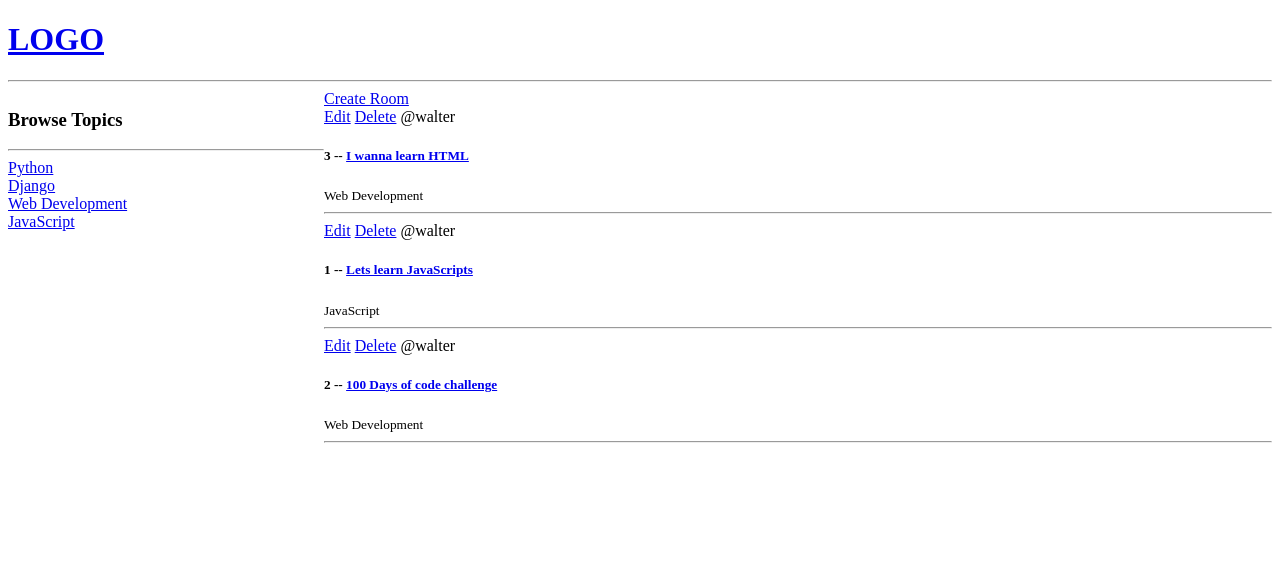
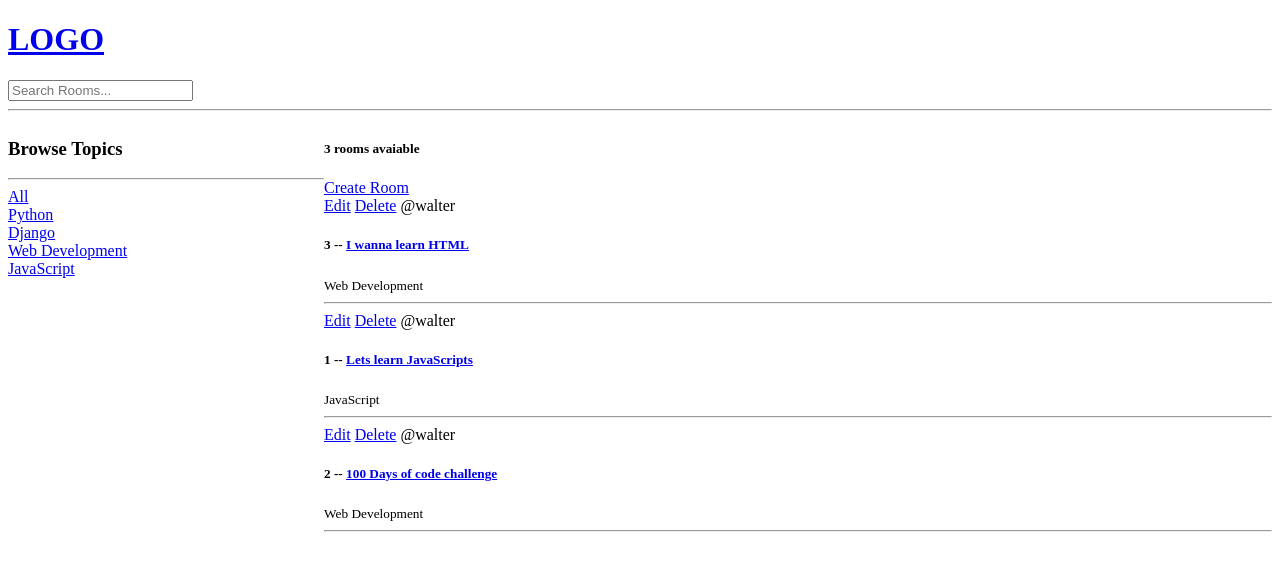
Before and after one commit to Walter-Void/studybud, a Django app: page / in a window 1280 px wide. Shown: the top 571 px of the page. Run offline with Django 5.2, Linux system fonts and the light colour scheme; data comes from the database, SQL or seed files in the repository.

Commit message:
Add files via upload

```diff
--- a/studybud/base/templates/base/home.html
+++ b/studybud/base/templates/base/home.html
@@ -14,6 +14,10 @@
         <h3>Browse Topics</h3>
         <hr>
 
+        <div>
+            <a href = "{% url 'home' %}">All</a>
+        </div>
+
         {% for topic in topics %}
             <div>
                 <a href = "{% url 'home' %}?q={{topic.name}}">{{topic.name}}</a>
@@ -22,6 +26,7 @@
     </div>
 
     <div>
+        <h5>{{room_count}} rooms avaiable</h5>
         <a href= "{% url 'create-room' %}">Create Room</a> <!--Allowing users to create room-->
         <div>
             {% for room in rooms%}
--- a/studybud/base/views.py
+++ b/studybud/base/views.py
@@ -1,4 +1,5 @@
 from django.shortcuts import render, redirect
+from django.db.models import Q #Imports a way for me to use or and and on q
 from django.http import HttpResponse # imports to HttpsResponse to work
 from .models import Room, Topic #Imports Room from the models.py
 from .forms import RoomForm
@@ -13,11 +14,18 @@ from .forms import RoomForm
 
 #Function that shows user Home Page instead of the default page
 def home(request):
-    rooms = Room.objects.all() #overrides the other room list
+    q = request.GET.get('q') if request.GET.get('q') != None else ''
+
+    rooms = Room.objects.filter(
+        Q(topic__name__icontains = q) |
+        Q(name__icontains = q) |
+        Q(description__icontains = q)
+        ) #overrides the other room list
 
     topics = Topic.objects.all()
+    room_count = rooms.count()
 
-    context = {'rooms': rooms, 'topics': topics}
+    context = {'rooms': rooms, 'topics': topics, 'room_count' : room_count}
     return render(request, 'base/home.html', context) #Goes into template folder to go to the home html
 
 #Function that show/sends you to a room
--- a/studybud/templates/navbar.html
+++ b/studybud/templates/navbar.html
@@ -3,4 +3,7 @@
 
 </a>
 
+ <form method "GET" action = "{% url 'home' %}">
+     <input type = 'text' name = "q" placeholder="Search Rooms..."/>
+ </form>
 <hr>
```
